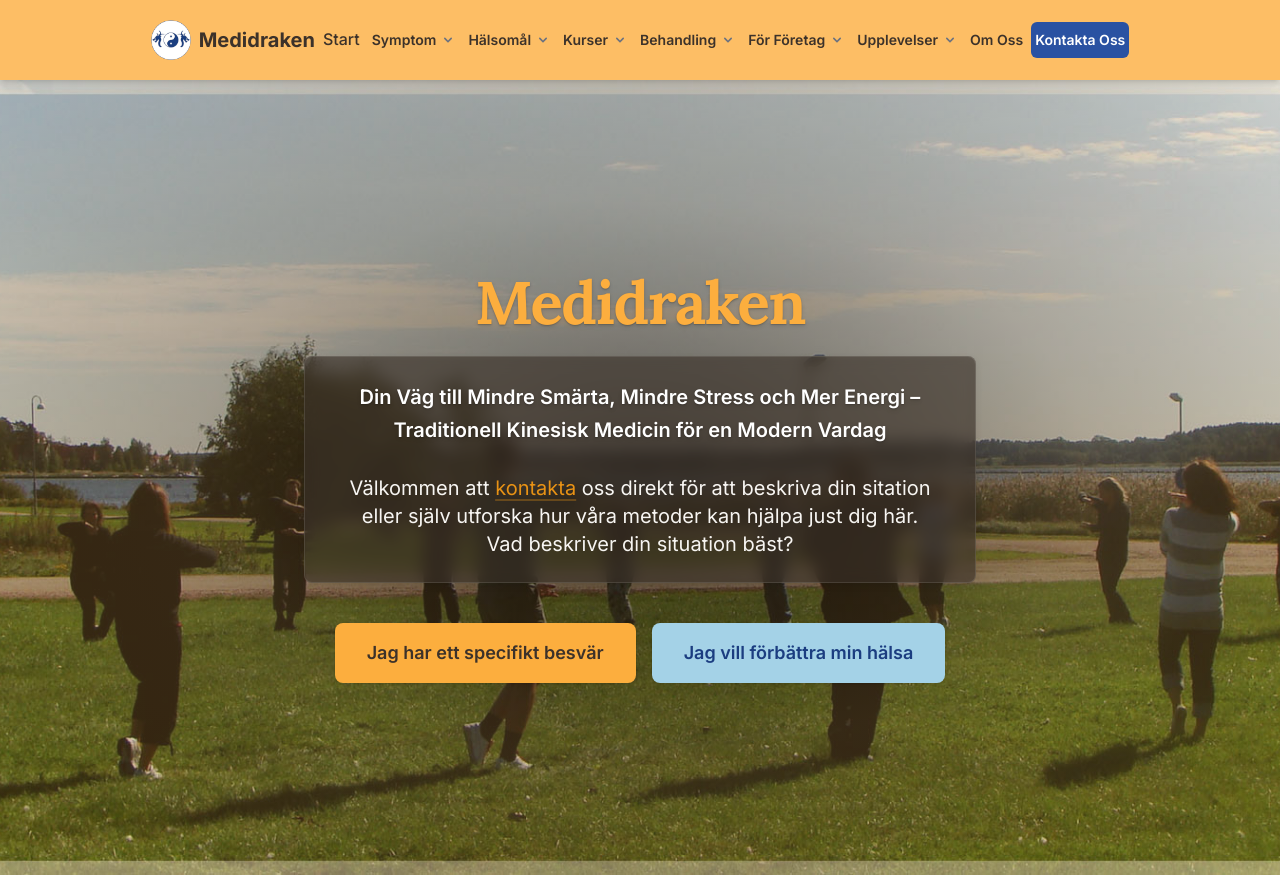
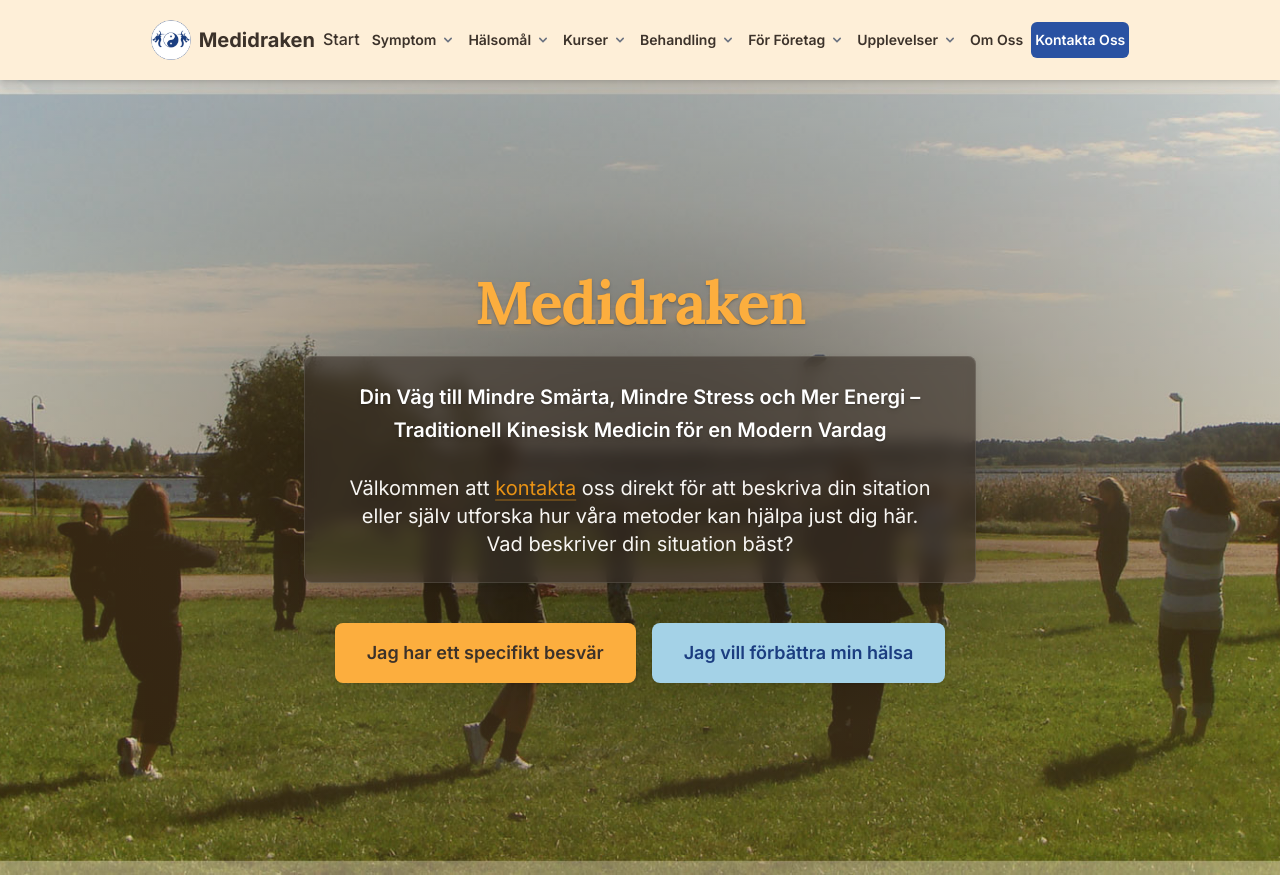
Before and after one commit to penguindoudou/medidraken_astro, an Astro site: page / in a window 1280 px wide. Shown: the top 875 px of the page. Built offline with nearby package versions, Linux system fonts and the light colour scheme; Astro itself is replaced by a stand-in of ours.

Commit message:
fixed the header color to bg-accent/20 with white underneath

```diff
--- a/src/components/Header.astro
+++ b/src/components/Header.astro
@@ -1,7 +1,7 @@
 ---
 import { primaryMenu } from '../data/menu.ts';
 ---
-<header id="masthead" class="site-header sticky top-0 z-50 bg-brand-earth shadow-md" x-data="{ mobileMenuOpen: false }">
+<header id="masthead" class="site-header sticky top-0 z-50 shadow-md" x-data="{ mobileMenuOpen: false }">
     <div class="container-base">
         <div class="relative flex items-center justify-center nav-md:gap-x-1 nav-lg:gap-x-8 h-20">
 
--- a/src/styles/global.css
+++ b/src/styles/global.css
@@ -269,7 +269,7 @@
 
 /* Header & Footer Components */
 #masthead {
-  background-color: color-mix(in srgb, var(--color-brand-accent) 80%, white);
+  background-color: color-mix(in srgb, var(--color-brand-accent) 20%, white);
 }
 
 .site-logo-text {
```
